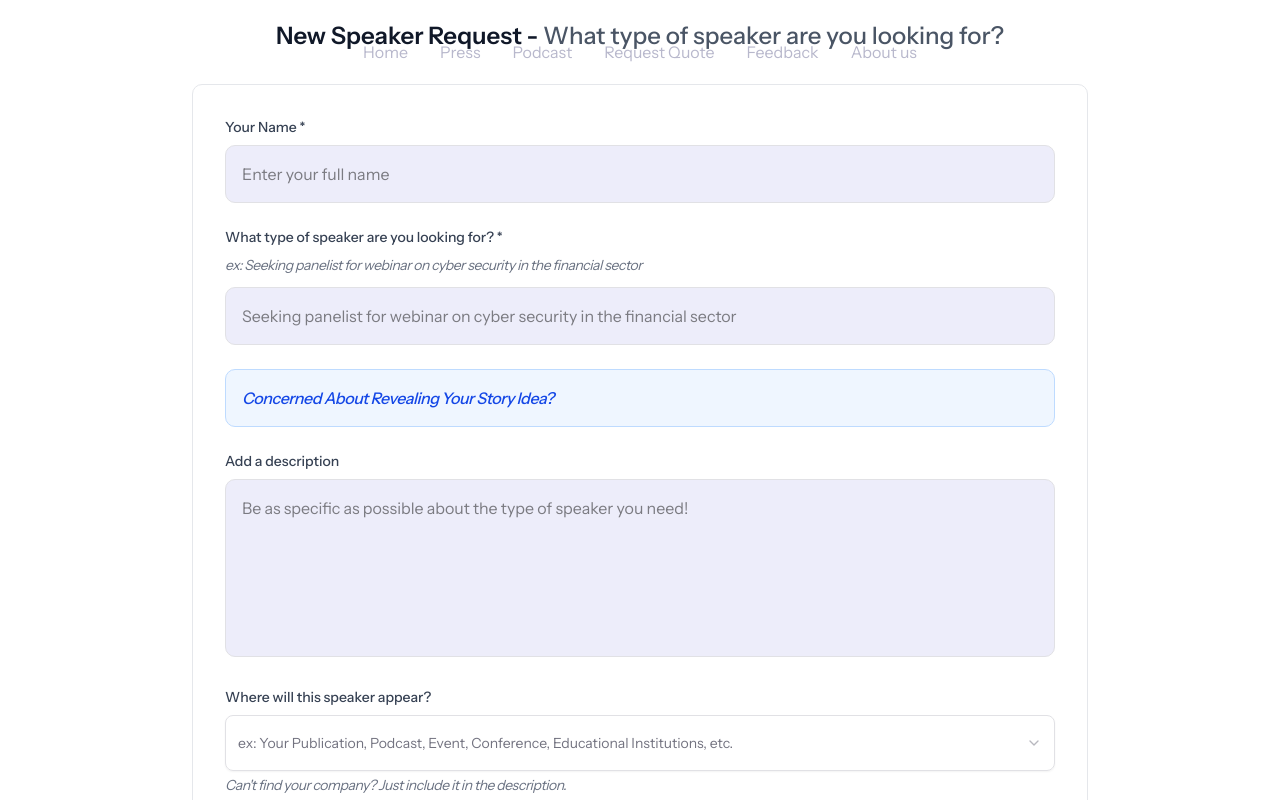
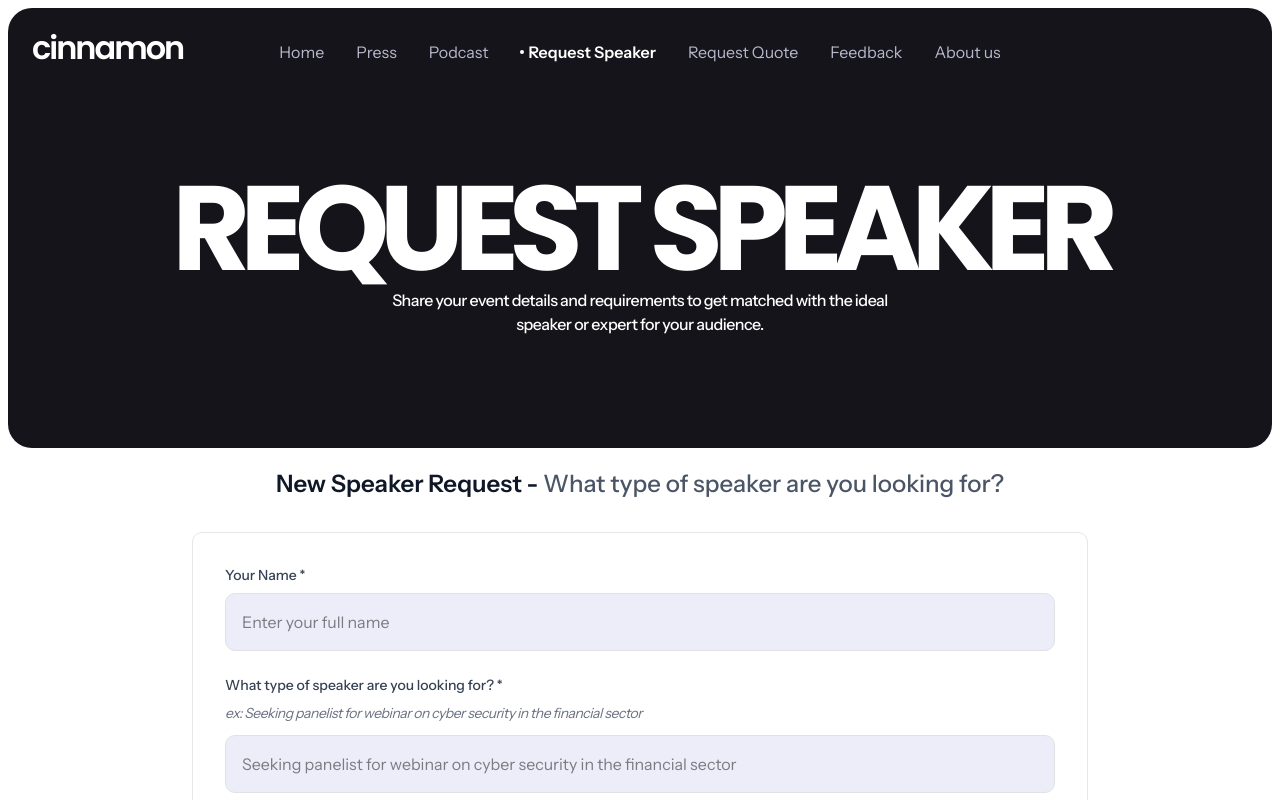
Before and after one commit to kingbary/cinnamon, a Next.js app: page /request-speaker in a window 1280 px wide. Shown: the top 800 px of the page. Built offline with nearby package versions, Linux system fonts and the light colour scheme.

Commit message:
chore: update request speaker page

```diff
--- a/app/(pages)/request-speaker/page.tsx
+++ b/app/(pages)/request-speaker/page.tsx
@@ -1,14 +1,15 @@
 import SpeakerRequestForm from '@/components/request-speaker';
+import PageHeader from '@/components/universal/page-header';
 import React from 'react'
 
 export const metadata = {
     title: "Request Speaker | Cinnamon",
     description:
-        "Request a personalized PR strategy quote from Cinnamon. Share your goals and let our team craft a tailored plan to build your global visibility and professional reputation.",
+        "Request a speaker for your event, podcast, conference, or publication. Share your requirements and let Cinnamon match you with the perfect expert or guest.",
     openGraph: {
         title: "Request Speaker | Cinnamon",
         description:
-            "Request a personalized PR strategy quote from Cinnamon. Share your goals and let our team craft a tailored plan to build your global visibility and professional reputation.",
+            "Request a speaker for your event, podcast, conference, or publication. Share your requirements and let Cinnamon match you with the perfect expert or guest.",
         url: "https://thecinnamon.io/request-speaker",
         siteName: "Cinnamon",
         images: [
@@ -26,7 +27,7 @@ export const metadata = {
         card: "summary_large_image",
         title: "Request Speaker | Cinnamon",
         description:
-            "Request a personalized PR strategy quote from Cinnamon. Share your goals and let our team craft a tailored plan to build your global visibility and professional reputation.",
+            "Request a speaker for your event, podcast, conference, or publication. Share your requirements and let Cinnamon match you with the perfect expert or guest.",
         images: ["https://thecinnamon.io/cinnamon.png"],
         site: "@thecinnamonio",
     },
@@ -34,6 +35,12 @@ export const metadata = {
 
 export default function page() {
     return (
-        <SpeakerRequestForm />
+        <div className="min-h-screen bg-background mx-2">
+            <PageHeader
+                title="Request Speaker"
+                subtext="Share your event details and requirements to get matched with the ideal speaker or expert for your audience."
+            />
+            <SpeakerRequestForm />
+        </div>
     )
 }
--- a/constants/navLink.ts
+++ b/constants/navLink.ts
@@ -2,6 +2,7 @@ export const navLinks = [
   { name: "Home", route: "/" },
   { name: "Press", route: "/press" },
   { name: "Podcast", route: "/podcast" },
+  { name: "Request Speaker", route: "/request-speaker" },
   { name: "Request Quote", route: "/request-quote" },
   { name: "Feedback", route: "/feedback" },
   { name: "About us", route: "/about-us" },
```
